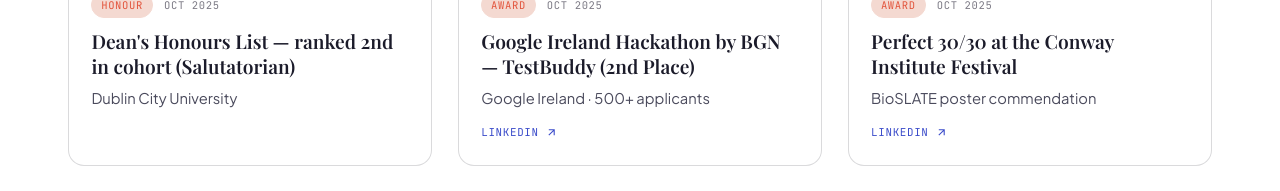
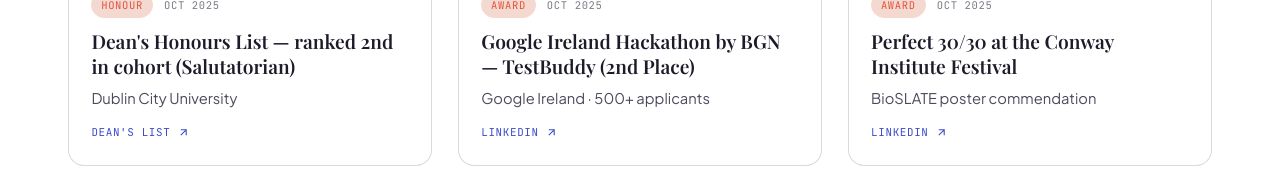
Before and after one commit to faith-ogun/faith-ogun.github.io, an Astro site: page /news in a window 1280 px wide. Shown: the part 2040-2231 px from the top of the page. Built offline with nearby package versions, Linux system fonts and the light colour scheme; Astro itself is replaced by a stand-in of ours; a web font is replaced by a local one.

Commit message:
Add Dean's List link to News

```diff
--- a/src/pages/news.astro
+++ b/src/pages/news.astro
@@ -11,7 +11,7 @@
   { date: '2026-03-20', display: 'Mar 2026', title: 'Selected for the Harvard Health Systems Innovation Lab Hackathon', venue: 'Harvard University · 125 participants selected from 2,000+ applications', tag: 'Selection', img: '/assets/news/harvard-health-systems-image.jpeg', links: [{ href: 'https://www.linkedin.com/feed/update/urn:li:activity:7449460695865278464/', label: 'LinkedIn' }] },
   { date: '2026-03-10', display: 'Mar 2026', title: 'Top 50 Winner, 4,097 submissions — RegulonForge', venue: 'Google DeepMind Vibe Code with Gemini 3 Pro Hackathon', tag: 'Award', img: '/assets/news/regulon-forge.png', links: [{ href: 'https://www.kaggle.com/competitions/gemini-3/writeups/regulonforge', label: 'Writeup' }] },
   { date: '2026-02-15', display: 'Feb 2026', title: '4th Place Finalist, 1,500 participants — HealthCallPilot', venue: 'Hack-Nation 4th Edition · ElevenLabs Track', tag: 'Award', img: '/assets/news/healthcallpilot-image.png', links: [] },
-  { date: '2025-10-25', display: 'Oct 2025', title: "Dean's Honours List — ranked 2nd in cohort (Salutatorian)", venue: 'Dublin City University', tag: 'Honour', img: '/assets/news/Deans.png', links: [] },
+  { date: '2025-10-25', display: 'Oct 2025', title: "Dean's Honours List — ranked 2nd in cohort (Salutatorian)", venue: 'Dublin City University', tag: 'Honour', img: '/assets/news/Deans.png', links: [{ href: 'https://www.dcu.ie/fsh_dean_list', label: "Dean's List" }] },
   { date: '2025-10-20', display: 'Oct 2025', title: 'Google Ireland Hackathon by BGN — TestBuddy (2nd Place)', venue: 'Google Ireland · 500+ applicants', tag: 'Award', img: '/assets/news/google-hackathon.jpeg', links: [{ href: 'https://www.linkedin.com/feed/update/urn:li:activity:7386066213094830080/', label: 'LinkedIn' }] },
   { date: '2025-10-10', display: 'Oct 2025', title: 'Perfect 30/30 at the Conway Institute Festival', venue: 'BioSLATE poster commendation', tag: 'Award', img: '/assets/news/conway.jpeg', links: [{ href: 'https://www.linkedin.com/posts/faith-ogundimu_thrilled-to-share-that-the-poster-i-presented-activity-7379793537678090240-22VR', label: 'LinkedIn' }] },
   { date: '2025-08-15', display: 'Aug 2025', title: 'Best Lay Presentation Award', venue: 'Breakthrough Cancer Research', tag: 'Award', img: '/assets/news/best-lay.jpeg', links: [{ href: 'https://www.linkedin.com/posts/faith-ogundimu_syntheticlethality-ovariancancer-precisiononcology-activity-7368648724866158592-ujIM', label: 'LinkedIn' }] },
```
